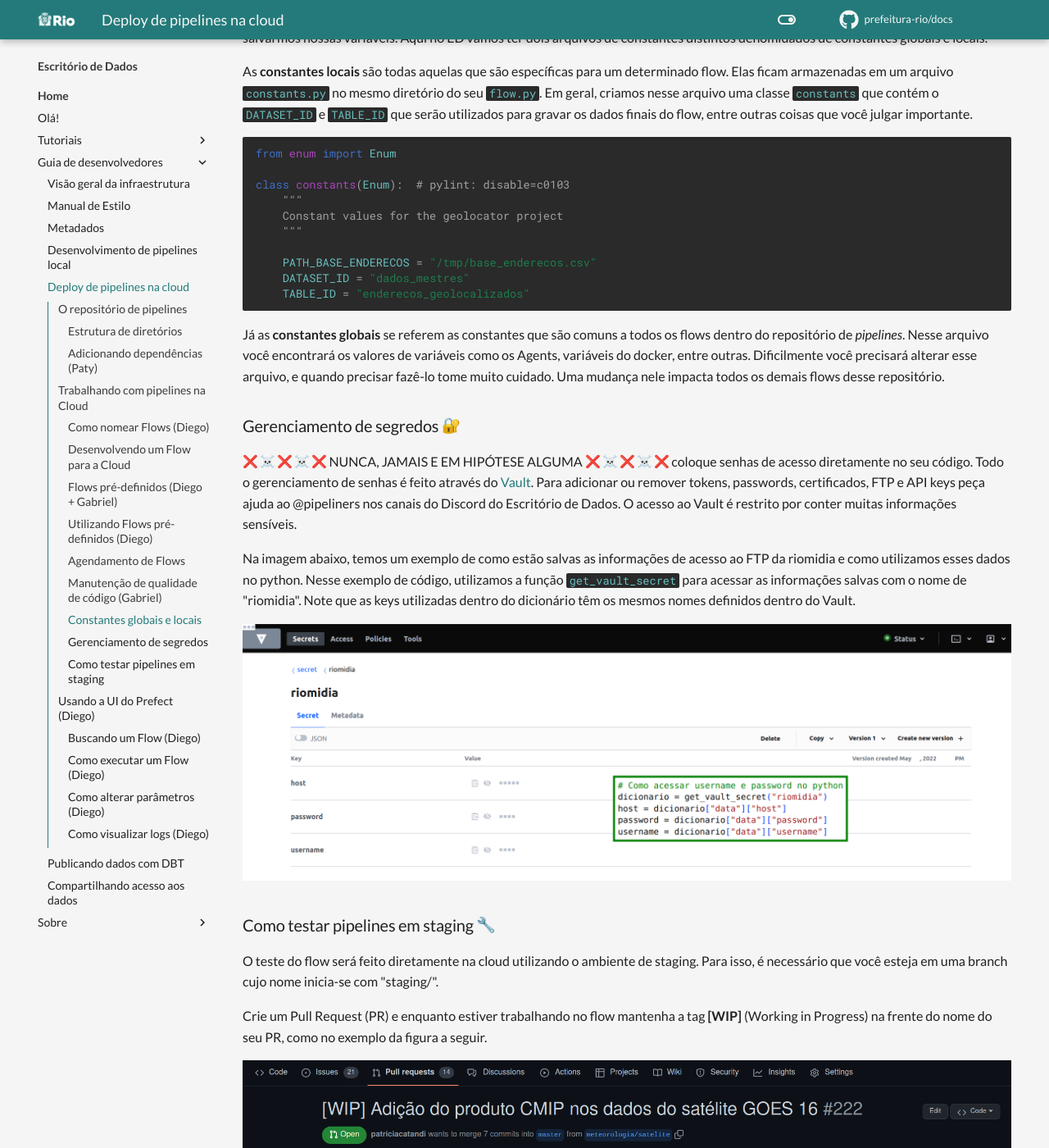
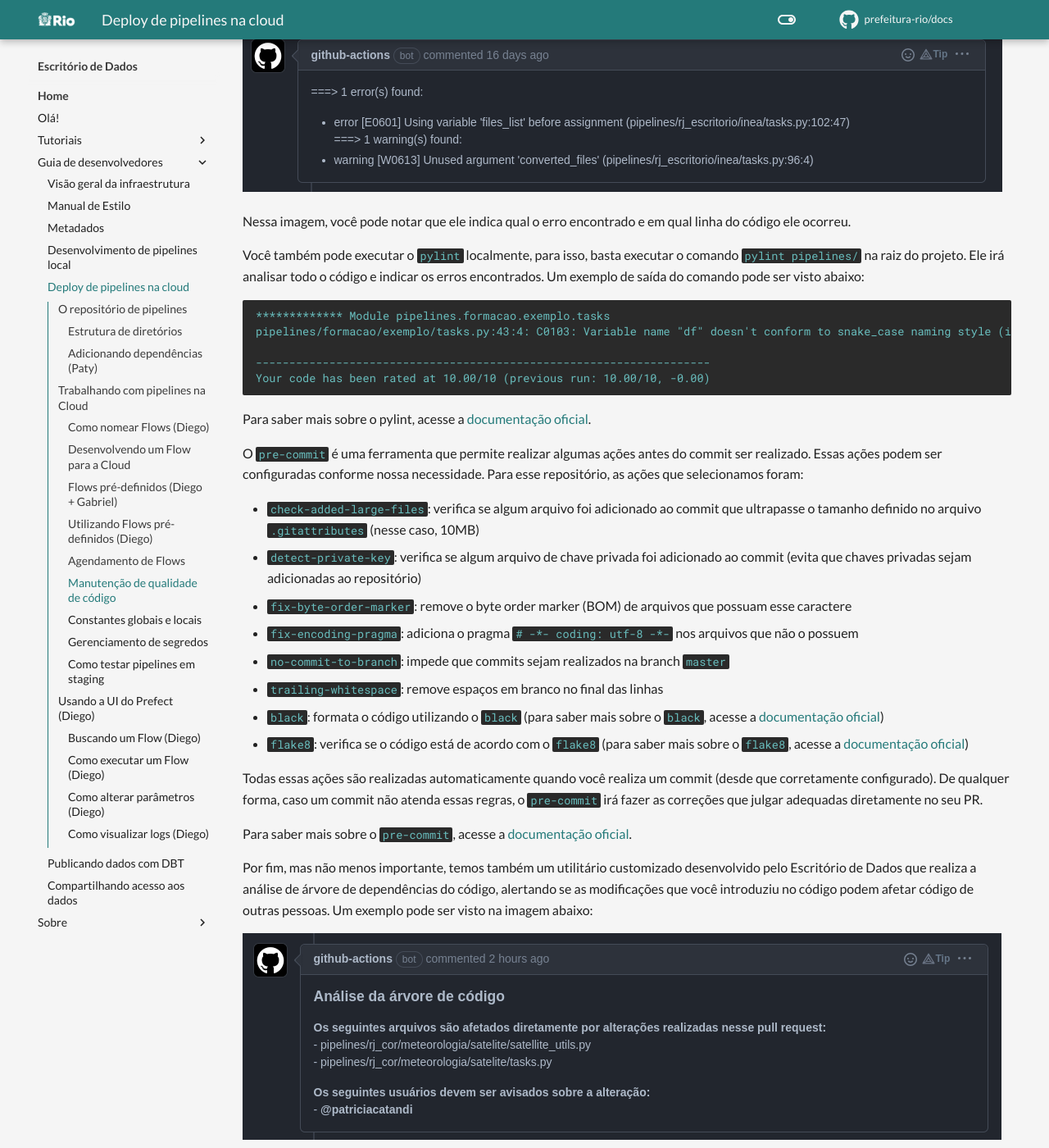
Before and after one commit to prefeitura-rio/docs, an MkDocs documentation site: the page built from docs/guia-desenvolvedores/pipelines-cloud.md, in a window 1280 px wide and 1400 px high, scrolled down 9250 px. Shown: the whole window at 82% size. Built offline with MkDocs 1.6.1 and Material for MkDocs 9.7.7, drawn with Linux system fonts in a browser that asks for light colours; emoji names are drawn with the system emoji font; comment, search, counter and statistics services are not loaded; some of the changed text lies outside the part shown.

Commit message:
feat: add code quality section

````diff
--- a/docs/guia-desenvolvedores/pipelines-cloud.md
+++ b/docs/guia-desenvolvedores/pipelines-cloud.md
@@ -387,9 +387,48 @@ daily_geolocator_flow.schedule = every_day_at_four_am # atribui o scheduler do f
 
 Para saber mais sobre esse tema acesse a documentação oficial do prefect em [schedules](https://docs-v1.prefect.io/core/concepts/schedules.html#filters) e [clocks](https://docs-v1.prefect.io/api/latest/schedules/clocks.html#clock).
 
-### Manutenção de qualidade de código (Gabriel)
+### Manutenção de qualidade de código
 
-pylint + pre-commit
+Para manter o código limpo, padronizado e compreensível para todos, utilizamos duas ferramentas: o `pylint` e o `pre-commit`.
+
+O `pylint` é uma ferramenta de análise estática de código que nos ajuda a encontrar erros e padrões de código que podem ser melhorados. Ele é executado automaticamente quando você realiza um commit e, quando encontra algum erro, faz um comentário no seu PR indicando o que precisa ser corrigido. Um exemplo pode ser visto na imagem abaixo:
+
+![Exemplo de comentário do pylint](../static/img/tutoriais/pipelines/gh-actions-pylint.png)
+
+Nessa imagem, você pode notar que ele indica qual o erro encontrado e em qual linha do código ele ocorreu.
+
+Você também pode executar o `pylint` localmente, para isso, basta executar o comando `pylint pipelines/` na raiz do projeto. Ele irá analisar todo o código e indicar os erros encontrados. Um exemplo de saída do comando pode ser visto abaixo:
+
+```
+************* Module pipelines.formacao.exemplo.tasks
+pipelines/formacao/exemplo/tasks.py:43:4: C0103: Variable name "df" doesn't conform to snake_case naming style (invalid-name)
+
+--------------------------------------------------------------------
+Your code has been rated at 10.00/10 (previous run: 10.00/10, -0.00)
+```
+
+Para saber mais sobre o pylint, acesse a [documentação oficial](https://pylint.pycqa.org/en/latest/).
+
+O `pre-commit` é uma ferramenta que permite realizar algumas ações antes do commit ser realizado. Essas ações podem ser configuradas conforme nossa necessidade. Para esse repositório, as ações que selecionamos foram:
+
+- `check-added-large-files`: verifica se algum arquivo foi adicionado ao commit que ultrapasse o tamanho definido no arquivo `.gitattributes` (nesse caso, 10MB)
+- `detect-private-key`: verifica se algum arquivo de chave privada foi adicionado ao commit (evita que chaves privadas sejam adicionadas ao repositório)
+- `fix-byte-order-marker`: remove o byte order marker (BOM) de arquivos que possuam esse caractere
+- `fix-encoding-pragma`: adiciona o pragma `# -*- coding: utf-8 -*-` nos arquivos que não o possuem
+- `no-commit-to-branch`: impede que commits sejam realizados na branch `master`
+- `trailing-whitespace`: remove espaços em branco no final das linhas
+- `black`: formata o código utilizando o `black` (para saber mais sobre o `black`, acesse a [documentação oficial](https://black.readthedocs.io/en/stable/))
+- `flake8`: verifica se o código está de acordo com o `flake8` (para saber mais sobre o `flake8`, acesse a [documentação oficial](https://flake8.pycqa.org/en/latest/))
+
+Todas essas ações são realizadas automaticamente quando você realiza um commit (desde que corretamente configurado). De qualquer forma, caso um commit não atenda essas regras, o `pre-commit` irá fazer as correções que julgar adequadas diretamente no seu PR.
+
+Para saber mais sobre o `pre-commit`, acesse a [documentação oficial](https://pre-commit.com/).
+
+Por fim, mas não menos importante, temos também um utilitário customizado desenvolvido pelo Escritório de Dados que realiza a análise de árvore de dependências do código, alertando se as modificações que você introduziu no código podem afetar código de outras pessoas. Um exemplo pode ser visto na imagem abaixo:
+
+![Exemplo de comentário do utilitário de análise de dependências](../static/img/tutoriais/pipelines/gh-actions-tree.png)
+
+Como você pode ver, os usuários afetados por sua modificação são marcados diretamente no comentário.
 
 ### Constantes globais e locais :information_source:
 
````
Also changed, not shown: docs/static/img/tutoriais/pipelines/gh-actions-pylint.png (added), docs/static/img/tutoriais/pipelines/gh-actions-tree.png (added).
